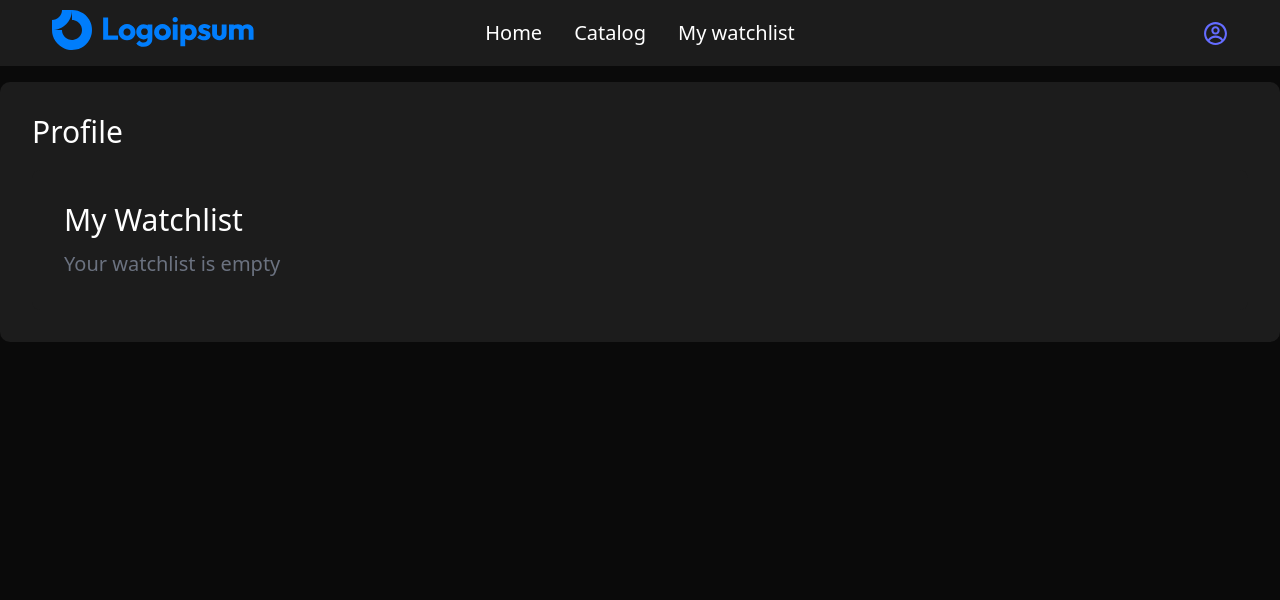
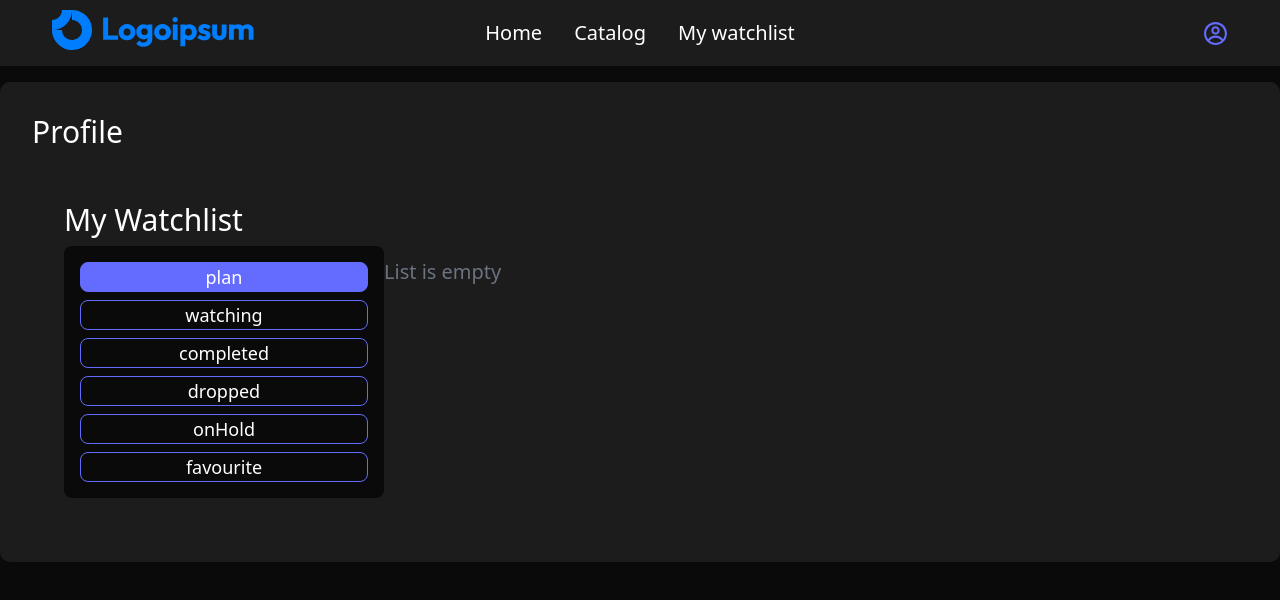
Before and after one commit to KeRas1n/ani-place, a React (Vite) app: page /profile in a window 1280 px wide. Shown: the top 600 px of the page. Built offline with nearby package versions, Linux system fonts and the light colour scheme.

Commit message:
added different tags for watchlist

```diff
--- a/package.json
+++ b/package.json
@@ -25,6 +25,7 @@
     "@typescript-eslint/parser": "^7.2.0",
     "@vitejs/plugin-react": "^4.2.1",
     "autoprefixer": "^10.4.19",
+    "dotenv": "^16.4.5",
     "eslint": "^8.57.0",
     "eslint-plugin-react-hooks": "^4.6.0",
     "eslint-plugin-react-refresh": "^0.4.6",
--- a/src/components/AnimeListItem.tsx
+++ b/src/components/AnimeListItem.tsx
@@ -6,12 +6,14 @@ import { FaCheck, FaRegTrashAlt } from "react-icons/fa";
 import { Link } from "react-router-dom";
 import { IoClose } from "react-icons/io5";
 import { AiOutlineClose } from "react-icons/ai";
+import { listTags } from "../store/watchlist/watchlist.slice";
+import { WatchlistTagSelect } from "./WatchlistTagSelect";
 
 export const AnimeListItem = (anime:any) => {
   const animeInfo:IAnimeInfo = anime.anime
   console.log(animeInfo)
 
-  const {removeItem, setWatchedItem} = useActions();
+  const {removeItem, setWatchedItem, changeListTag} = useActions();
 
   const {watchlist} = useTypedSelection(state => state)
 
@@ -24,29 +26,31 @@ export const AnimeListItem = (anime:any) => {
   }
 
 
+  function changeItemListTag(newTag){
 
-  function markItemAsWatched(event){
-    event.stopPropagation();
-    event.preventDefault();
-
-    setWatchedItem({mal_id:animeInfo.mal_id})
+    changeListTag({mal_id:animeInfo.mal_id, newTag:newTag})
 
   }
 
   return (
-    <Link to={`anime/${animeInfo.mal_id}`}>
+
     <div className="border-black h-20 flex justify-between items-center cursor-pointer border m-1 p-1 border-[#646cff]">
         <div className="flex">
+          <Link to={`anime/${animeInfo.mal_id}`}>
             <img src={animeInfo.images.jpg.image_url} className="h-16"/>
-            <span className={`text-xl p-3 ${animeInfo.watched ? 'line-through': ' '}`}>{animeInfo.title}</span>
+            </Link>
+            <span className={`text-xl p-3 ${animeInfo.listTag === 'completed' ? 'line-through': ' '}`}>{animeInfo.title} - {animeInfo.listTag}</span>
         </div>
 
-        <div className="flex gap-4">
-        <a onClick={(event) => markItemAsWatched(event)} className="text-white hover:text-green-600">{animeInfo.watched ? <AiOutlineClose className="hover:text-red-600"/>: <FaCheck className="hover:text-green-600"/>}</a>
+
+
+
+        <div className="flex flex-col items-end gap-4">
+        <WatchlistTagSelect test={animeInfo.title} onChange={(val) => changeItemListTag(val)} options = {listTags} currentTag = {animeInfo.listTag}/>
         <a onClick={(event) => removeItemFromList(event)} className="text-white hover:text-red-600"><FaRegTrashAlt /></a>
         </div>
 
     </div>
-    </Link>
+
   )
 }
--- a/src/components/Watchlist.tsx
+++ b/src/components/Watchlist.tsx
@@ -1,25 +1,35 @@
+import { useState } from "react";
 import { useTypedSelection } from "../hooks/useTypedSelection"
 import { AnimeListItem } from "./AnimeListItem"
+import { listTags } from "../store/watchlist/watchlist.slice";
 
 export const Watchlist = () => {
     const {watchlist} = useTypedSelection(state => state);
+    const [tag, setTag] = useState(listTags.PLAN_TO_WATCH)
 
 
   return (
     <div className="p-[2rem] rounded-lg text-lg top-36 right-0 bg-[#1c1c1c] wrapper mt-5">
         <h1 className="text-3xl">My Watchlist</h1>
 
+        <div className="flex mt-2">
+
+        <div className="h-full p-4 rounded-lg w-80 flex flex-col gap-2 bg-[#0a0a0a]">
+          {Object.keys(listTags).map(key => (
+            <button className={`${tag === listTags[key] ? 'bg-primary' : ' '}`} onClick={() => setTag(listTags[key])}>{listTags[key]}</button>
+          ))}
+        </div>
+
         <div className="grid mt-3">
-            {watchlist.items.length ?
-
-
-
-            watchlist.items.map((anime:any) => (
-                <AnimeListItem anime = {anime}/>
+            {
+            watchlist.items.filter(p => p.listTag === tag).length ?
+            watchlist.items.filter(p => p.listTag === tag).map((anime:any) => (
+                <AnimeListItem id={anime.mal_id + '-watchlist'} anime = {anime}/>
             ))
 
-         :
-        <span className="text-xl text-gray-500">Your watchlist is empty</span>}
+          :
+          <span className="text-xl text-gray-500">List is empty</span>}
+        </div>
         </div>
     </div>
   )
--- /dev/null
+++ b/src/components/WatchlistTagSelect.tsx
@@ -0,0 +1,18 @@
+import { listTags } from "../store/watchlist/watchlist.slice"
+
+
+
+export const WatchlistTagSelect = ({options, currentTag, onChange, test}) => {
+
+  return (
+    <select id={test}
+    className="bg-black p-2 cursor-pointer"
+    defaultValue={currentTag}
+    onChange={(e) => onChange(e.target.value)}
+    >
+        {Object.keys(options).map(key => (
+            <option value={options[key]}>{options[key]}</option>
+        ))}
+    </select>
+  )
+}
--- a/src/pages/Home.tsx
+++ b/src/pages/Home.tsx
@@ -3,16 +3,27 @@ import '../App.css'
 import { AnimeCard } from '../components/AnimeCard'
 import Header from '../components/Header'
 import { Watchlist } from '../components/Watchlist'
-import { useGetTopAnimeQuery } from '../store/anime/anime.api'
+import { animeapi, useGetTopAnimeQuery } from '../store/anime/anime.api'
 import { useInView } from 'react-intersection-observer'
+import { useDispatch } from 'react-redux'
 
 
 function HomePage() {
+
+  //reset cache of top anime
+  useEffect(() => {
+    console.log("EFFECT")
+    dispatch(animeapi.util.resetApiState());
+  }, []);
+
 
   const [page, setPage] = useState(1);
   console.log(page)
   const {data, isLoading, error} = useGetTopAnimeQuery({limit: 20, page: page})
   const{inView, ref} = useInView()
+
+  const dispatch = useDispatch()
+
   console.log(data)
 
   const animeData = data?.data;
@@ -24,6 +35,8 @@ function HomePage() {
 
     console.log(page)
   }, [inView, isLoading]);
+
+
 
   return (
     <>
--- a/src/pages/SingleAnime.tsx
+++ b/src/pages/SingleAnime.tsx
@@ -9,7 +9,9 @@ export const SingleAnime = () => {
   const {id} = useParams();
 
   const {data, isLoading, error} = useGetSingleAnimeQuery(id)
-  const animeInfo = data?.data
+  const animeInfo = data?.data;
+
+  console.log(data)
 
   const {addItem} = useActions();
   const {watchlist} = useTypedSelection(state => state)
--- a/src/store/watchlist/watchlist.slice.ts
+++ b/src/store/watchlist/watchlist.slice.ts
@@ -4,12 +4,21 @@ import { IAnime } from "../anime/anime.types";
 const items = []
 const initialState = {items:items}
 
+export enum listTags{
+    PLAN_TO_WATCH = "plan",
+    WATCHING = "watching",
+    COMPLETED = "completed",
+    DROPPED = "dropped",
+    ON_HOLD = "onHold",
+    FAVOURITE = "favourite",
+}
+
 export const watchlistSlice = createSlice({
     name:'watchlist',
     initialState,
     reducers: {
         addItem:(state, action:PayloadAction<IAnime>) => {
-            state.items.push({...action.payload, watched:false})
+            state.items.push({...action.payload, listTag:listTags.PLAN_TO_WATCH})
         },
         removeItem:(state, action:PayloadAction<{mal_id:number}>) => {
             return {...state, items:state.items.filter(p => p.mal_id !== action.payload.mal_id)}
@@ -19,11 +28,22 @@ export const watchlistSlice = createSlice({
                 ...state,
                 items: state.items.map(item =>
                   item.mal_id === action.payload.mal_id
-                    ? { ...item, watched:!item.watched }
+                    ? { ...item, listTag:listTags.COMPLETED}
                     : item
                 ),
               };
         },
+        changeListTag:(state, action:PayloadAction<{mal_id:number, newTag:string}>) => {
+            return {
+                ...state,
+                items: state.items.map(item =>
+                  item.mal_id === action.payload.mal_id
+                    ? { ...item, listTag:action.payload.newTag}
+                    : item
+                ),
+              };
+        },
+
     }
 
 })
```
Also changed, not shown: src/App.css (line endings or trailing spaces), 2 other files (tests, documents, lock files or other folders).
